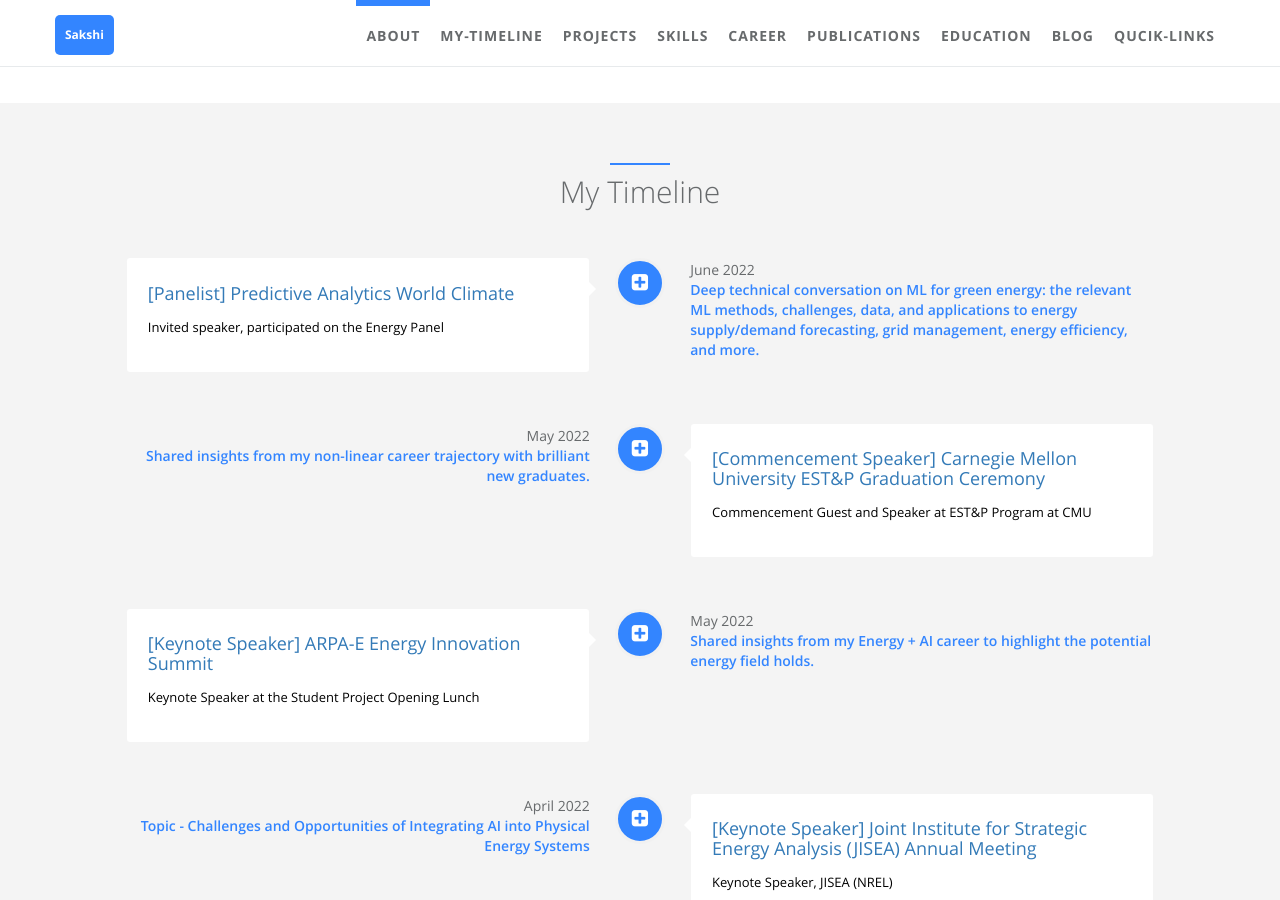
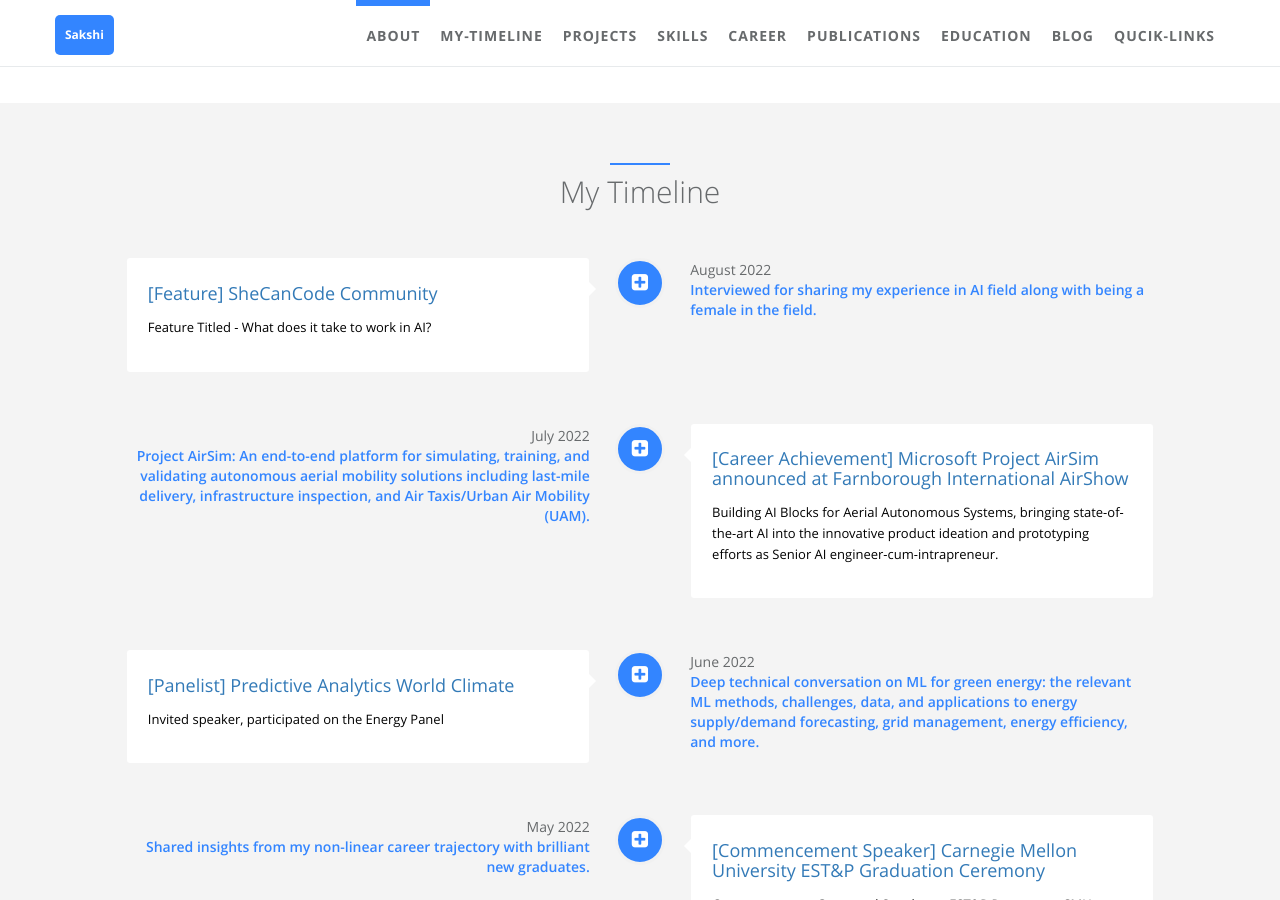
Before and after one commit to sakshi-mishra/sakshi-mishra.github.io, a Jekyll site: the page built from index.html, in a window 1280 px wide and 900 px high, scrolled down 1106 px. Built offline with Jekyll 4.4.1, drawn with Linux system fonts in a browser that asks for light colours.

Commit message:
more new events

```diff
--- a/_data/index/my-timeline.yml
+++ b/_data/index/my-timeline.yml
@@ -1,5 +1,37 @@
 # timeline section data
 # if you don't have language feature(language.yml is empty), ignore "i18n" items
+- name:
+    detail: "[Feature] SheCanCode Community"
+    i18n: company_a
+    url: https://www.shecancode.io/blog/what-does-it-take-to-work-in-ai
+  desc:
+    detail: Feature Titled - What does it take to work in AI?
+    i18n: company_a_desc
+  date:
+    detail: August 2022
+    i18n: company_a_date
+  job:
+    detail: "Interviewed for sharing my experience in AI field along with being a female in the field."
+    i18n: company_a_job
+  icon: fa-plus-square
+  present: false
+
+- name:
+    detail: "[Career Achievement] Microsoft Project AirSim announced at Farnborough International AirShow"
+    i18n: company_a
+    url: https://www.microsoft.com/en-us/ai/autonomous-systems-project-airsim?activetab=pivot1:primaryr3
+  desc:
+    detail: "Building AI Blocks for Aerial Autonomous Systems, bringing state-of-the-art AI into the innovative product ideation and prototyping efforts as Senior AI engineer-cum-intrapreneur."
+    i18n: company_a_desc
+  date:
+    detail: July 2022
+    i18n: company_a_date
+  job:
+    detail: "Project AirSim: An end-to-end platform for simulating, training, and validating autonomous aerial mobility solutions including last-mile delivery, infrastructure inspection, and Air Taxis/Urban Air Mobility (UAM)."
+    i18n: company_a_job
+  icon: fa-plus-square
+  present: false
+
 - name:
     detail: "[Panelist] Predictive Analytics World Climate"
     i18n: company_a
```
